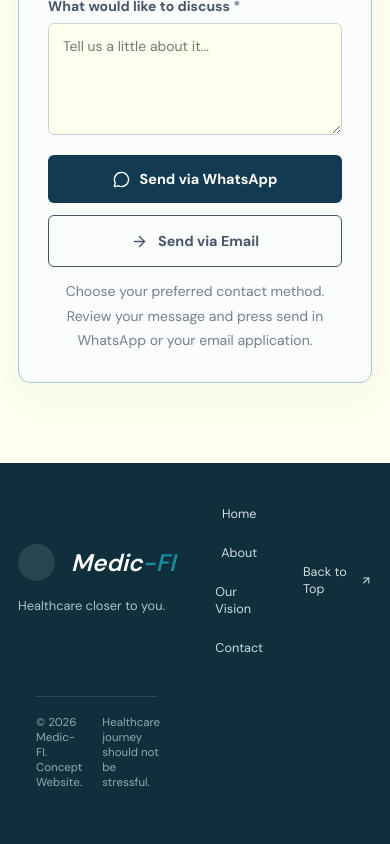
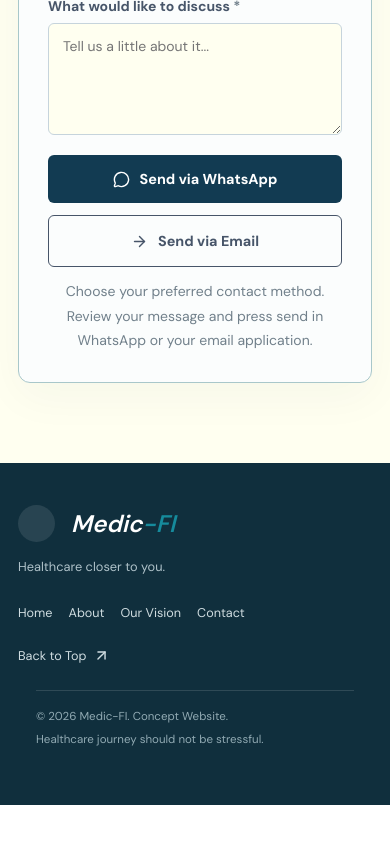
Before and after one commit to NDeenSanhaj96/medic-fi, a React (Vite) app: page / in a window 390 px wide. Shown: the part 5641-6485 px from the top of the page. After the commit the page ends 6446 px from the top, so only its background shows below. Built offline with nearby package versions, Linux system fonts and the light colour scheme.

Commit message:
style: Add Media Queries to the footer for 480px screen size

```diff
--- a/src/App.css
+++ b/src/App.css
@@ -724,10 +724,10 @@
     gap: 55px;
   }
 
-   .footer__top {
+   .footer_top {
     grid-template-columns: 1fr auto;
   }
-  .footer__links {
+  .footer_links {
     grid-column: 1 / -1;
     grid-row: 2;
     justify-content: flex-start;
@@ -907,4 +907,23 @@
   .contact_form-heading {
     flex-direction: column;
   }
+
+  .footer_top {
+    grid-template-columns: 1fr;
+    gap: 26px;
+  }
+  .footer_links {
+    grid-column: auto;
+    grid-row: auto;
+    justify-content: flex-start;
+    gap: 16px;
+  }
+  .footer_top-link {
+    justify-self: start;
+  }
+  .footer_bottom {
+    flex-direction: column;
+    gap: 8px;
+  }
+
 }
```
